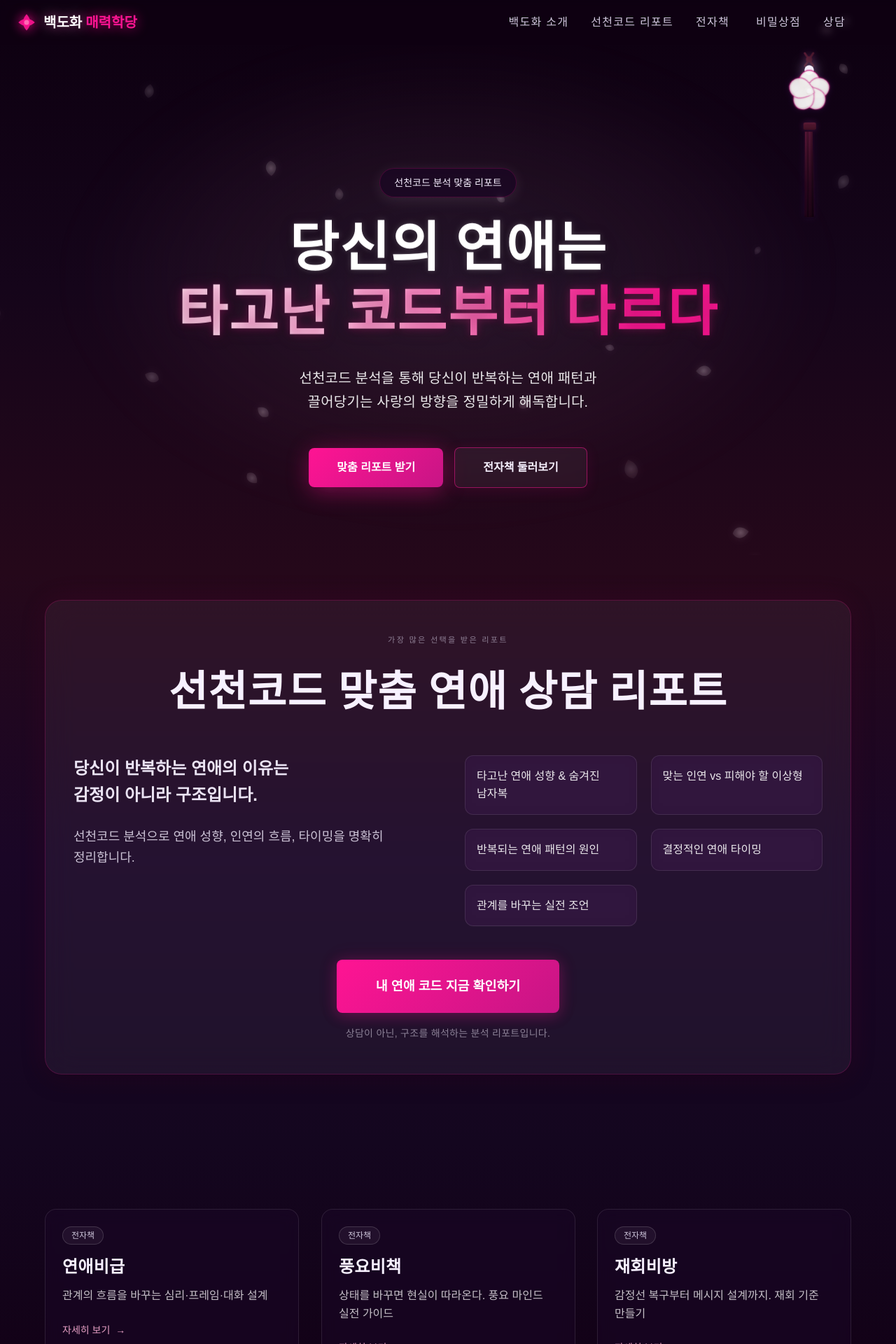
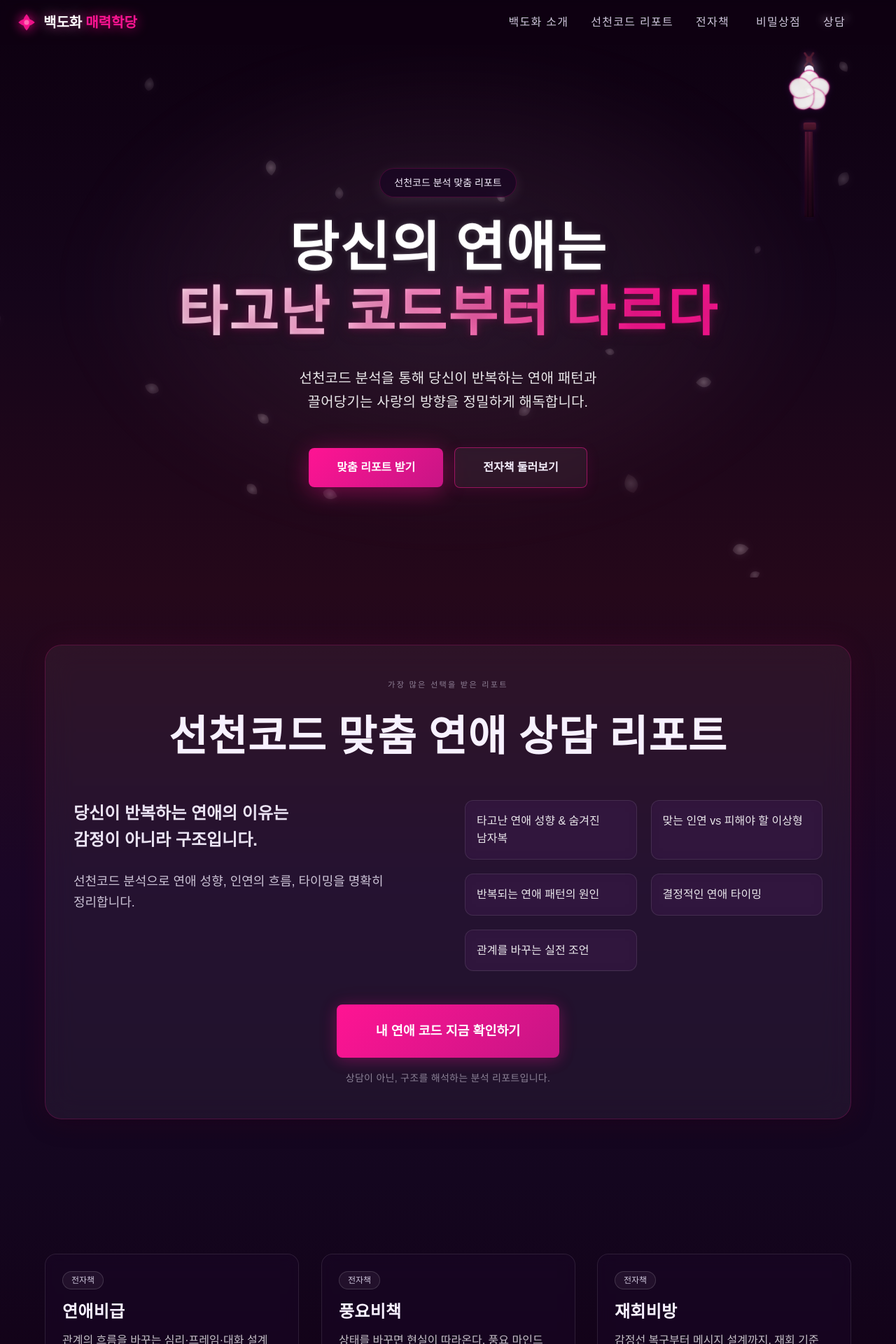
Before and after one commit to woolbo100/buzasun, a Next.js app: page / in a window 1280 px wide. Shown: the top 1920 px of the page at 70% size. Built offline with nearby package versions, Linux system fonts and the light colour scheme.

Commit message:
update design

```diff
--- a/components/Hero.tsx
+++ b/components/Hero.tsx
@@ -13,7 +13,7 @@ export default function Hero() {
   }
 
   return (
-    <section className="relative min-h-fit flex items-center justify-center pt-52 md:pt-60 pb-12 px-4 md:px-6 overflow-hidden" style={{ background: 'transparent' }}>
+    <section className="relative min-h-fit flex items-center justify-center pt-52 md:pt-60 pb-20 px-4 md:px-6 overflow-hidden" style={{ background: 'transparent' }}>
       <PetalsCanvas color="#fce7f3" density={28} />
 
       {/* 중앙 글로우 오라 레이어 */}
--- a/components/ProductCards.tsx
+++ b/components/ProductCards.tsx
@@ -27,7 +27,7 @@ export default function ProductCards() {
       <div className="relative z-10">
         {/* 리포트 섹션 - 카드형 구조 */}
         <Reveal delayMs={0}>
-          <div className="w-full pt-12 pb-20 md:pt-16 md:py-28 px-6 md:px-8">
+          <div className="w-full pt-20 pb-20 md:pt-24 md:py-28 px-6 md:px-8">
             <div className="max-w-6xl mx-auto">
               <div className="w-full rounded-3xl"
                 style={{
```
